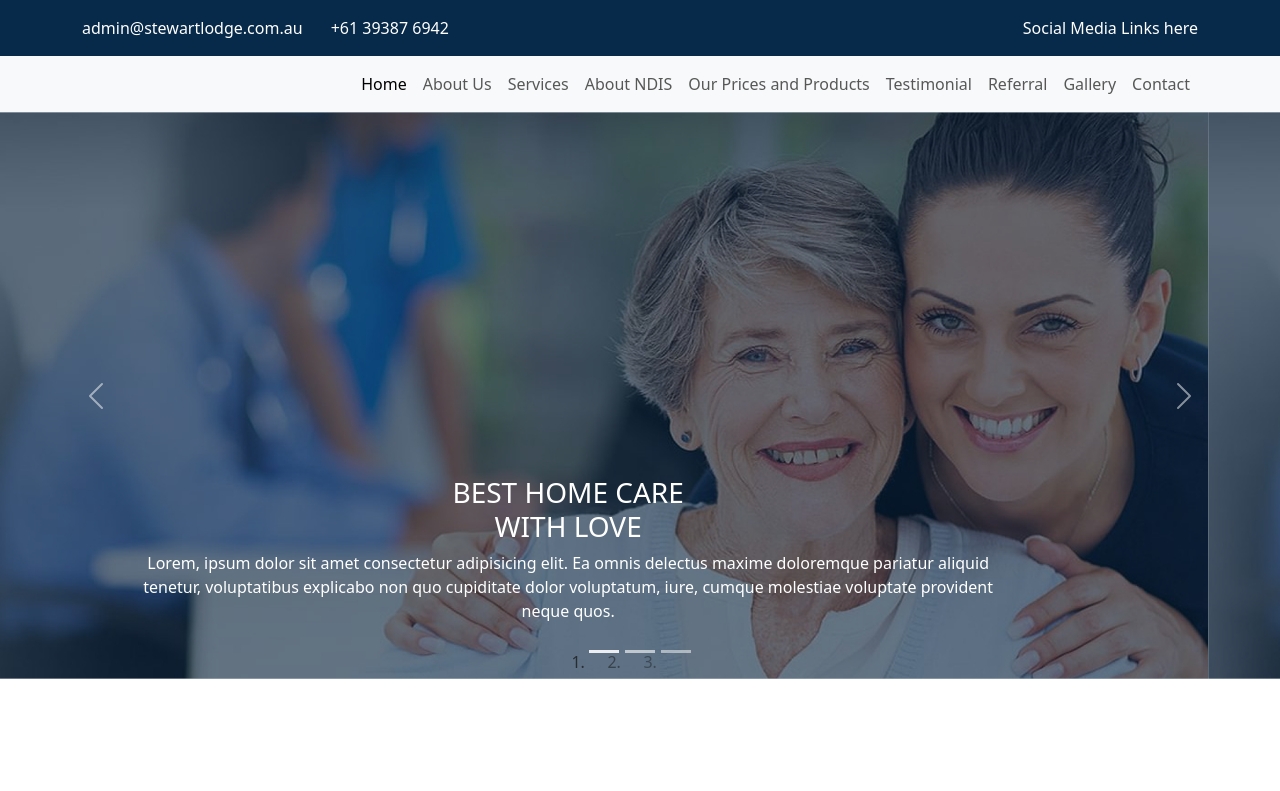
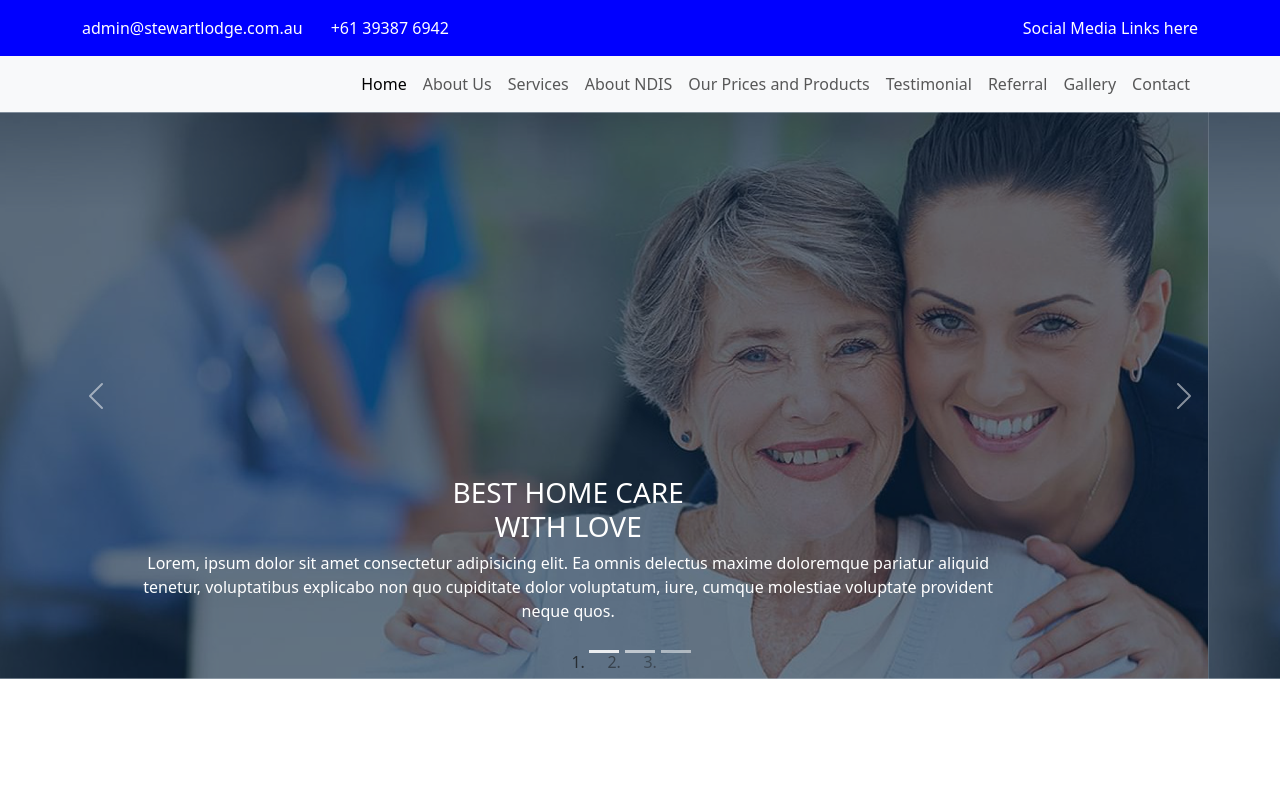
Before and after one commit to kushal-rajkarnikar/hopscotch, a plain HTML site: page index.html in a window 1280 px wide. Shown: the top 791 px of the page. Drawn offline with nearby package versions, Linux system fonts and the light colour scheme.

Commit message:
top bar color changed

```diff
--- a/style.css
+++ b/style.css
@@ -1,5 +1,5 @@
 #topbar {
-  background-color: #082a4a;
+  background-color: blue;
 }
 
 #welcome,
```
